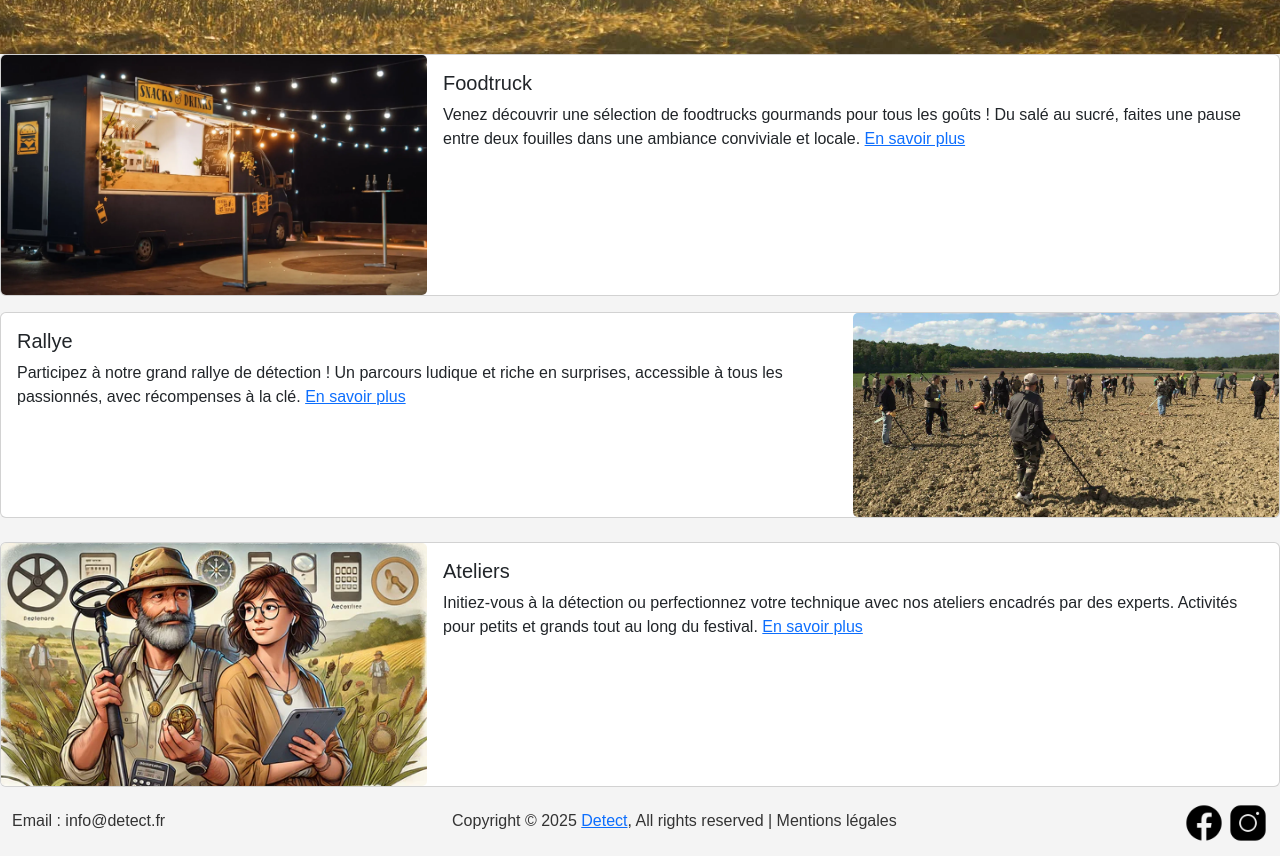
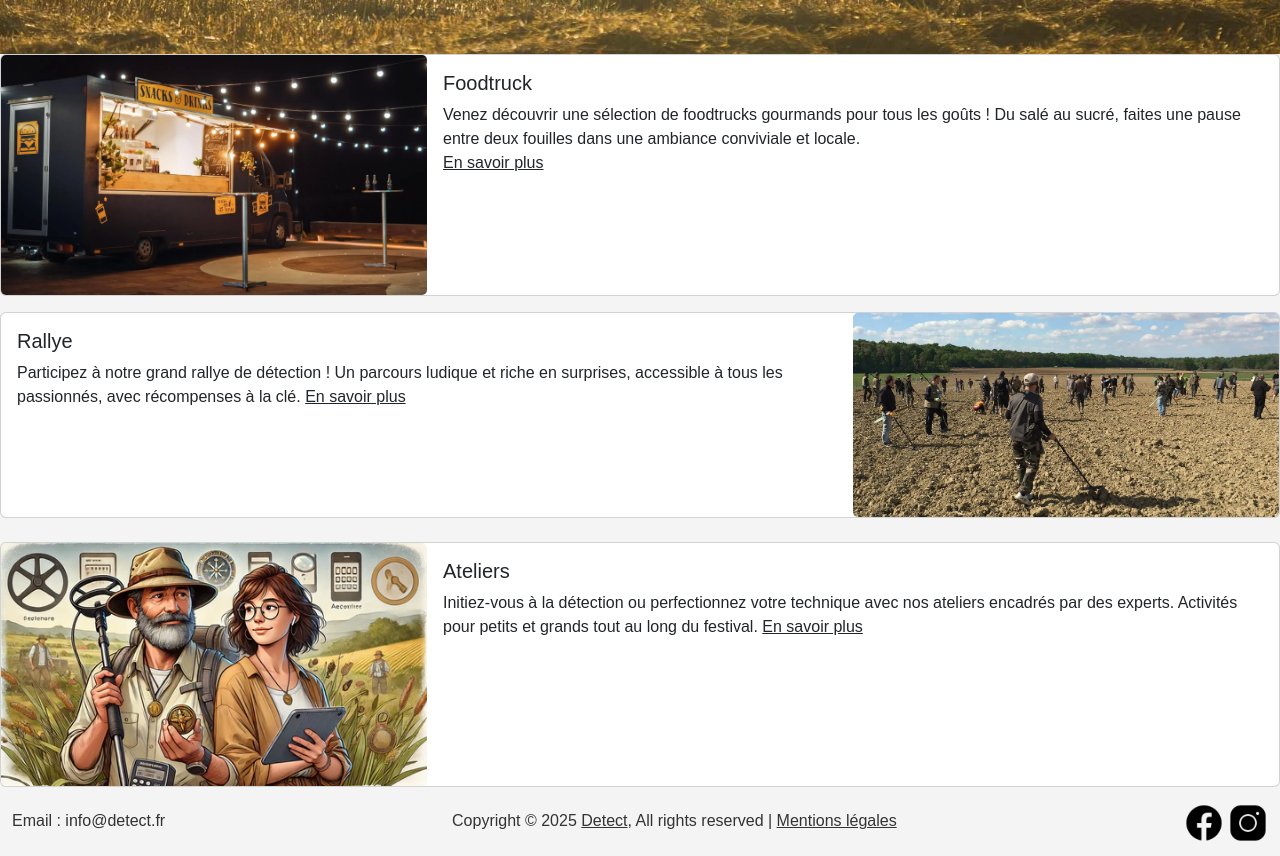
Before and after one commit to dechiaraluca/Site-Event, a plain HTML site: page index.html in a window 1280 px wide. Shown: the part 840-1696 px from the top of the page. Drawn offline with nearby package versions, Linux system fonts and the light colour scheme.

Commit message:
update link

```diff
--- a/index.html
+++ b/index.html
@@ -56,7 +56,7 @@
       <div class="col-md-8">
         <div class="card-body">
           <h5 class="card-title">Foodtruck</h5>
-          <p class="card-text">Venez découvrir une sélection de foodtrucks gourmands pour tous les goûts ! Du salé au sucré, faites une pause entre deux fouilles dans une ambiance conviviale et locale. <a href="program.html">En savoir plus</a></p>
+          <p class="card-text">Venez découvrir une sélection de foodtrucks gourmands pour tous les goûts ! Du salé au sucré, faites une pause entre deux fouilles dans une ambiance conviviale et locale. <br><a href="program.html">En savoir plus</a></p>
         </div>
       </div>
     </div>
@@ -100,7 +100,7 @@
     </div>
 
     <div class="footer-center">
-      <p class="copyright">Copyright © 2025 <a href="index.html">Detect</a>, All rights reserved | Mentions légales</p>
+      <p class="copyright">Copyright © 2025 <a href="index.html">Detect</a>, All rights reserved | <a href="contact.html">Mentions légales</a></p>
     </div>
 
     <div class="footer-right">
--- a/style.css
+++ b/style.css
@@ -37,3 +37,8 @@ body {
   height: 40px;
   margin-bottom: 15%;
 }
+
+a {
+  color: inherit;
+  text-decoration: underline;
+}
```
